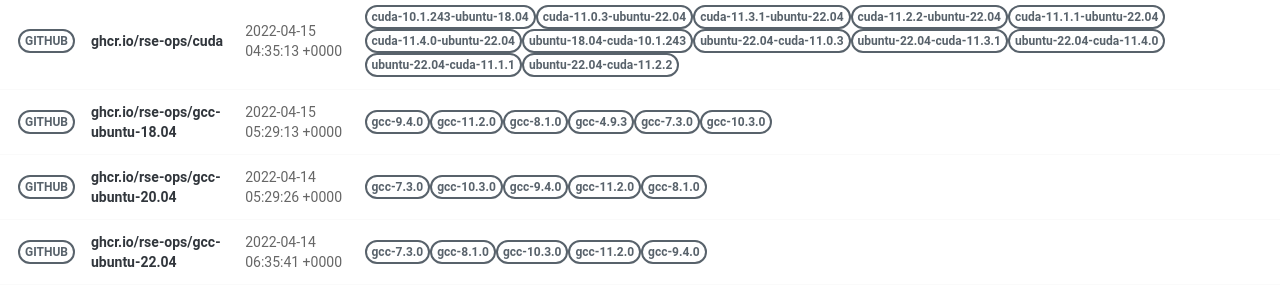
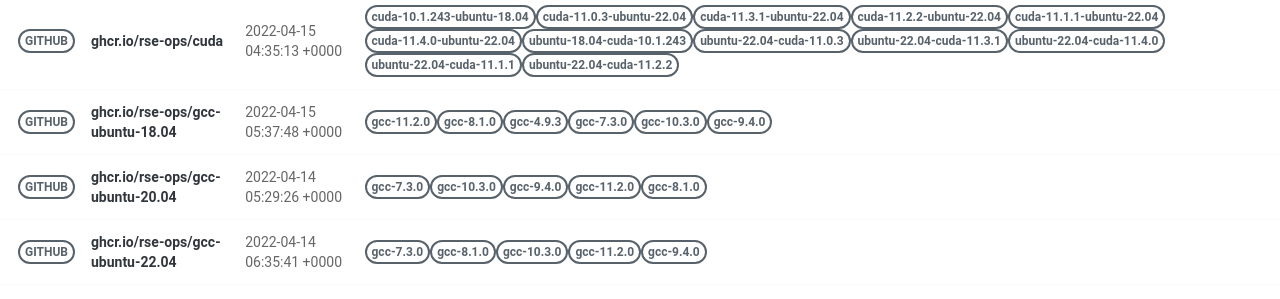
Before and after one commit to rse-ops/docker-images, a Jekyll site: the page built from pages/index.md, in a window 1280 px wide. Shown: the part 502-801 px from the top of the page. Built offline with Jekyll 4.4.1, drawn with Linux system fonts in a browser that asks for light colours; nearby versions of some CDN libraries.

Commit message:
Automated push to update library 2022-04-15

```diff
--- a/_library/ghcr.io-rse-ops-gcc-ubuntu-18.04.md
+++ b/_library/ghcr.io-rse-ops-gcc-ubuntu-18.04.md
@@ -1,14 +1,11 @@
 ---
 layout: container
 name: ghcr.io/rse-ops/gcc-ubuntu-18.04
-updated_at: 2022-04-15 05:29:13.644710
+updated_at: 2022-04-15 05:37:48.241683
 
 
 container_url: https://github.com/orgs/rse-ops/packages/container/package/gcc-ubuntu-18.04
 versions:
- - tag: gcc-9.4.0
-   dockerfile: https://github.com/rse-ops/docker-images/blob/main/ubuntu/gcc/Dockerfile
-   manifest: https://crane.ggcr.dev/manifest/ghcr.io/rse-ops/gcc-ubuntu-18.04:gcc-9.4.0
  - tag: gcc-11.2.0
    dockerfile: https://github.com/rse-ops/docker-images/blob/main/ubuntu/gcc/Dockerfile
    manifest: https://crane.ggcr.dev/manifest/ghcr.io/rse-ops/gcc-ubuntu-18.04:gcc-11.2.0
```
Also changed, not shown: other parts of _library/ghcr.io-rse-ops-gcc-ubuntu-18.04.md (+3 -0 lines).
